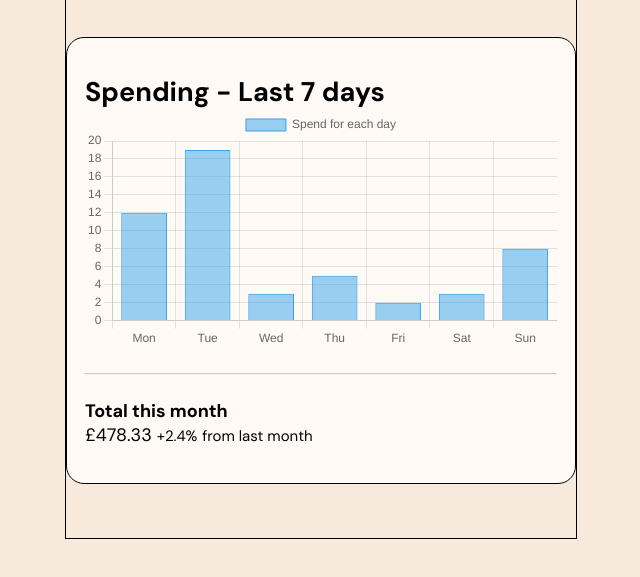
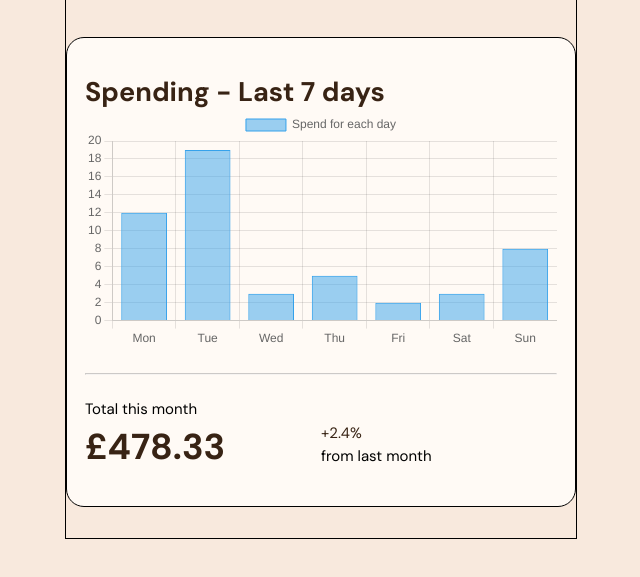
Before and after one commit to timo9939/expenses-chart-component, a plain HTML site: page index.html in a window 1280 px wide. Shown: the part 181-758 px from the top of the page, without its empty margins (319-959 px from the left). Drawn offline with nearby package versions, Linux system fonts and the light colour scheme.

Commit message:
grid box added to the total this month box

```diff
--- a/index.html
+++ b/index.html
@@ -74,12 +74,12 @@
 
         <!-- Display Total Spent -->
         <article>
-          <h4>Total this month</h4>
-          <h1></h1>
-          £478.33
+          <small id="total-month">Total this month</small>
+          <h1>£478.33</h1>
 
-          <small>+2.4%</small>
-          <small>from last month</small>
+
+          <small id="change-percent">+2.4%</small>
+          <small id="small-title">from last month</small>
         </article>
       </section>
     </main>
--- a/style.css
+++ b/style.css
@@ -1,7 +1,6 @@
+@import url("https://fonts.googleapis.com/css2?family=DM+Sans:ital,opsz,wght@0,9..40,400;0,9..40,700;1,9..40,400;1,9..40,700&display=swap");
 
-  @import url('https://fonts.googleapis.com/css2?family=DM+Sans:ital,opsz,wght@0,9..40,400;0,9..40,700;1,9..40,400;1,9..40,700&display=swap');
-
-:root{
+:root {
   --red: hsl(10, 79%, 65%);
   --Cyan: hsl(186, 34%, 60%);
   --Dark-brown: hsl(25, 47%, 15%);
@@ -10,18 +9,18 @@
   --Very-pale-orange: hsl(33, 100%, 98%);
 }
 
-*{
+* {
   box-sizing: border-box;
   margin: 0;
 }
 
-body{
-    background-color:var(--Cream) ;
+body {
+  background-color: var(--Cream);
 }
 
-main{
+main {
   font-size: 18px;
-    font-family: 'DM Sans', sans-serif;
+  font-family: "DM Sans", sans-serif;
   background-color: var(--Cream);
 
   width: 40vw;
@@ -39,7 +38,7 @@ main{
   gap: 5vh;
 }
 
-.upper{
+.upper {
   background-color: var(--red);
   border: 1px solid black;
 
@@ -53,7 +52,7 @@ main{
 }
 
 /* Lower box */
-.lower{
+.lower {
   background-color: var(--Very-pale-orange);
   border: 1px solid black;
   border-radius: 1em;
@@ -61,16 +60,46 @@ main{
   padding: 2em 1em;
 }
 
+.lower h1{
+    color: var(--Dark-brown);
+}
 
-.chartContainer{
+.chartContainer {
   position: relative;
   width: 100%;
   height: 30vh;
 }
 
-main hr{
+main hr {
   margin-top: 3vh;
   margin-bottom: 3vh;
-    color:var(--Medium-brown) ;
+  color: var(--Medium-brown);
   opacity: 0.5;
 }
+
+/* Total this month box*/
+article {
+  display: grid;
+  grid-template-rows: 1fr 1fr 1fr;
+  grid-template-columns: 1fr 1fr;
+}
+
+#total-month {
+    grid-area: 1/1/2/2;
+
+}
+
+article h1 {
+  grid-area: 2/1/4/2;
+  font-size: 2em;
+  color: var(--Dark-brown);
+}
+
+#change-percent{
+grid-area:2/2/3/3 ;
+color: var(--Dark-brown);
+}
+
+#small-title{
+grid-area: 3/2/4/3;
+}
```
Lines whose indentation alone changed are shown as unchanged.
